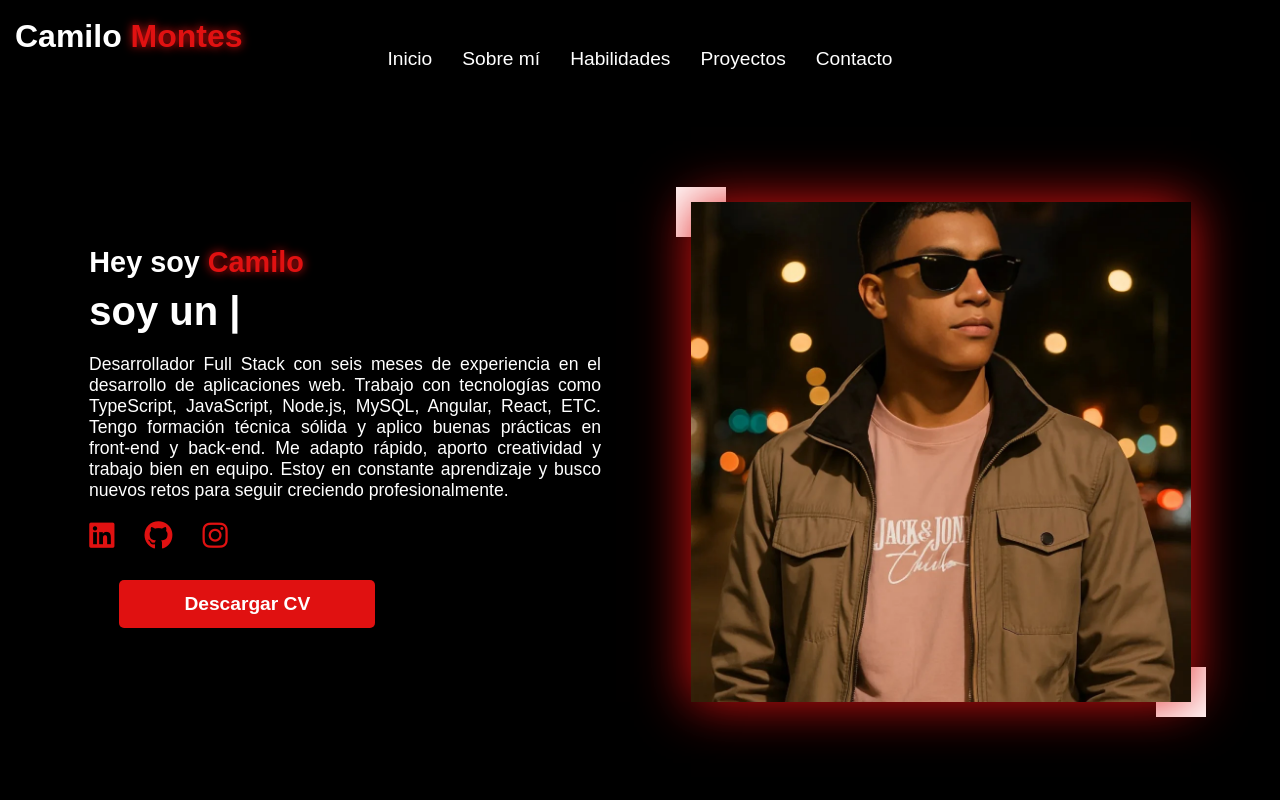
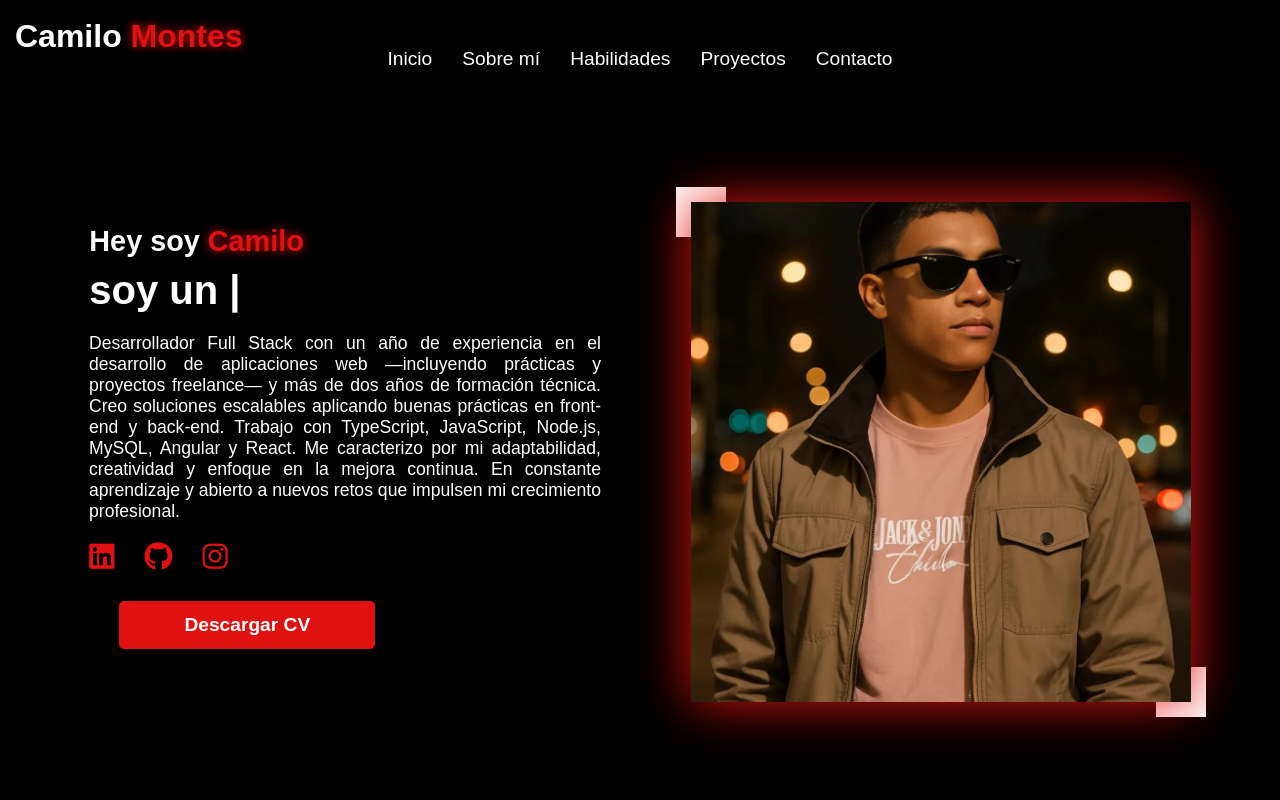
Before and after one commit to camilomont/mi-portafolio, an Angular app: page / in a window 1280 px wide. Shown: the top 800 px of the page. Built offline with nearby package versions, Linux system fonts and the light colour scheme; some icons are missing.

Commit message:
Actualizacion informacion

```diff
--- a/src/app/features/home/home.component.html
+++ b/src/app/features/home/home.component.html
@@ -19,12 +19,12 @@
             <h1 data-aos="fade-right" data-aos-duration="1500" data-aos-delay="600">Hey soy <span>Camilo</span></h1>
             <div data-aos="fade-left" data-aos-duration="1500" data-aos-delay="800" class="typewriter">soy un <span
                     class="typewriter-text" #typewriterText></span><label>|</label></div>
-            <p data-aos="flip-down" data-aos-duration="1500" data-aos-delay="1000">Desarrollador Full Stack con seis
-                meses de experiencia en el desarrollo de aplicaciones web. Trabajo con tecnologías como TypeScript,
-                JavaScript, Node.js, MySQL, Angular, React, ETC. Tengo formación técnica sólida y aplico buenas
-                prácticas en
-                front-end y back-end. Me adapto rápido, aporto creatividad y trabajo bien en equipo. Estoy en constante
-                aprendizaje y busco nuevos retos para seguir creciendo profesionalmente.</p>
+            <p data-aos="flip-down" data-aos-duration="1500" data-aos-delay="1000">Desarrollador Full Stack con un año de
+                experiencia en el desarrollo de aplicaciones web —incluyendo prácticas y proyectos freelance— y más de dos años de
+                formación técnica. Creo soluciones escalables aplicando buenas prácticas en front-end y back-end. Trabajo con
+                TypeScript, JavaScript, Node.js, MySQL, Angular y React. Me caracterizo por mi adaptabilidad, creatividad y enfoque
+                en la mejora continua. En constante aprendizaje y abierto a nuevos retos que impulsen mi crecimiento profesional.
+            </p>
             <div class="social-links">
                 <a href="https://www.linkedin.com/in/camilo-montes-0245a9268/" target="_blank" rel="noopener noreferrer"
                     class="icon-wrapper" aria-label="Camilo Montes en LinkedIn">
--- a/src/index.html
+++ b/src/index.html
@@ -3,7 +3,7 @@
 
 <head>
   <meta charset="utf-8">
-  <title>MiPortafolio</title>
+  <title>PortafolioCamiloMontes</title>
   <base href="/">
 
   <meta name="description"
```
